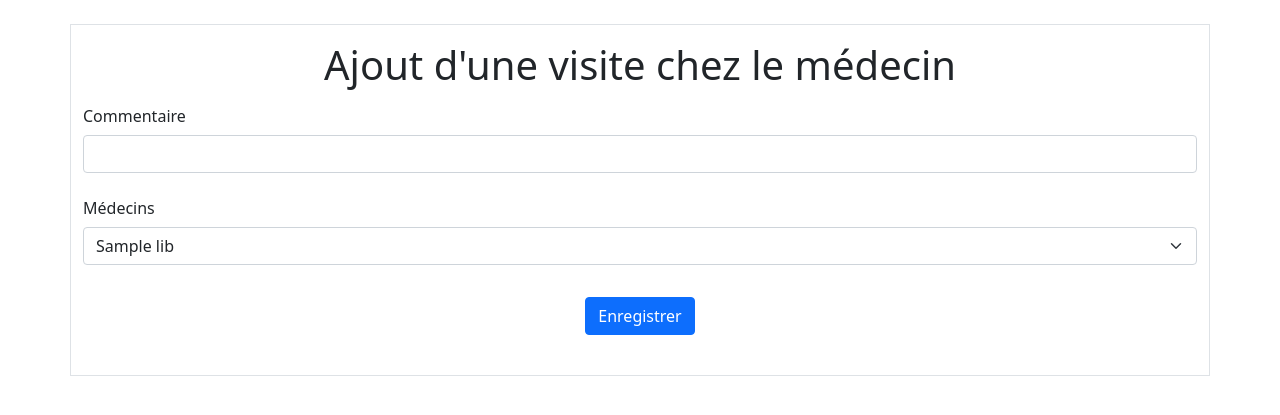
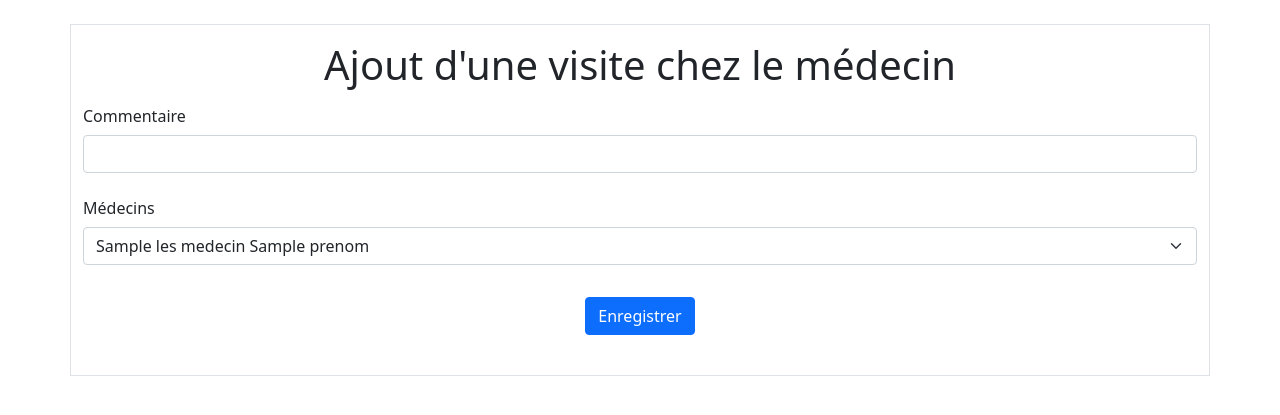
Before and after one commit to RafaelCoppe/GestionFraisGSB, a PHP site: template view/VisiteMedecin/ajoutVisiteMedecin.php in a window 1280 px wide. Shown: the part 56-471 px from the top of the page. Run offline with PHP 8.4, Linux system fonts and the light colour scheme; the template is opened without the code that fills it: most values are stand-ins (such as "Sample title", 1, 10 or a date in 2020).

Commit message:
Modif pour l'ajout des visites chez les medecins partie 5

```diff
--- a/controller/VisiteMedecinController.php
+++ b/controller/VisiteMedecinController.php
@@ -16,7 +16,7 @@ class VisiteMedecinController extends Controller
         $medecinRepository = new MedecinRepository();
         $lesMedecins = $medecinRepository->getLesMedecins();
 
-        $this->render("VisiteMedecin/ajoutVisiteMedecin", array("title" => "Ajout d'une visite chez le médecin", "lesVisitesMedecins" => $lesMedecins));
+        $this->render("VisiteMedecin/ajoutVisiteMedecin", array("title" => "Ajout d'une visite chez le médecin", "lesMedecins" => $lesMedecins));
     }
     public function ajoutVisiteMedecinTrait()
     {
@@ -26,7 +26,7 @@ class VisiteMedecinController extends Controller
             null,
             date('Y-m-d H:i:s'),
             $_POST['commentaire'],
-            new Medecin ($_POST['nom'], null, $_POST['prenom']),
+            new Medecin (null, $_POST['nom'], $_POST['prenom']),
             new Utilisateur($idUtilConnecte)
         );
         $uneVisiteRepository = new VisiteMedecinRepository();
@@ -43,7 +43,7 @@ class VisiteMedecinController extends Controller
         //
         $medecinRepository = new MedecinRepository();
         $lesMedecins = $medecinRepository->getLesMedecins();
-        $this->render("VisitesMedecins/ajoutVisiteMedecin", array("title" => "Ajout d'une visite chez le médecin", "lesVisitesMedecins" => $lesMedecins, "msg" => $msg));
+        $this->render("VisitesMedecins/ajoutVisiteMedecin", array("title" => "Ajout d'une visite chez le médecin", "lesMedecins" => $lesMedecins, "msg" => $msg));
     }
 
 };
--- a/view/VisiteMedecin/ajoutVisiteMedecin.php
+++ b/view/VisiteMedecin/ajoutVisiteMedecin.php
@@ -11,13 +11,14 @@
         <div class="col-sm-12">
             <!-- liste déroulante -->
             <select class="form-select form-select-md" name="VisiteMedecin">
-                <?php foreach ($lesVisitesMedecins as $unType) {
-                    $id = $unType->getId();
-                    $nom = $unType->getNom();
-                    if (isset($_POST['VisiteMedecin']) == true && $_POST['VisiteMedecin'] == $unType->getId())
-                        echo ("<option selected value=$id>$lib</option>");
+                <?php foreach ($lesMedecins as $unMedecin) {
+                    $id = $unMedecin->getId();
+                    $nom = $unMedecin->getNom();
+                    $prenom = $unMedecin->getPrenom();
+                    if (isset($_POST['lesMedecins']) == true && $_POST['lesMedecins'] == $unMedecin->getId())
+                        echo ("<option selected value=$id>$nom $prenom</option>");
                     else
-                        echo ("<option value=$id>$lib</option>");
+                        echo ("<option value=$id>$nom $prenom</option>");
                 } ?>
             </select>
         </div>
```
